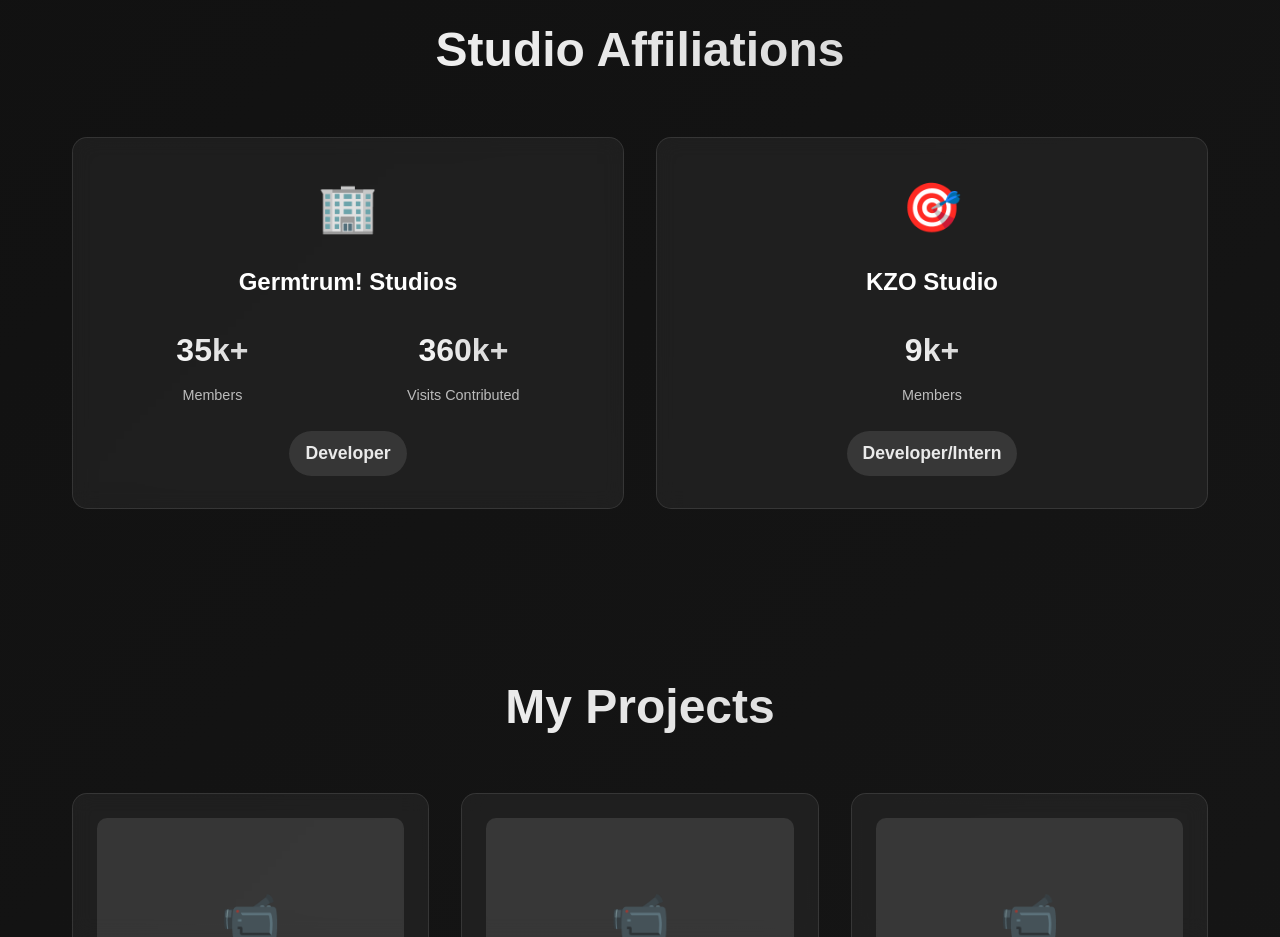
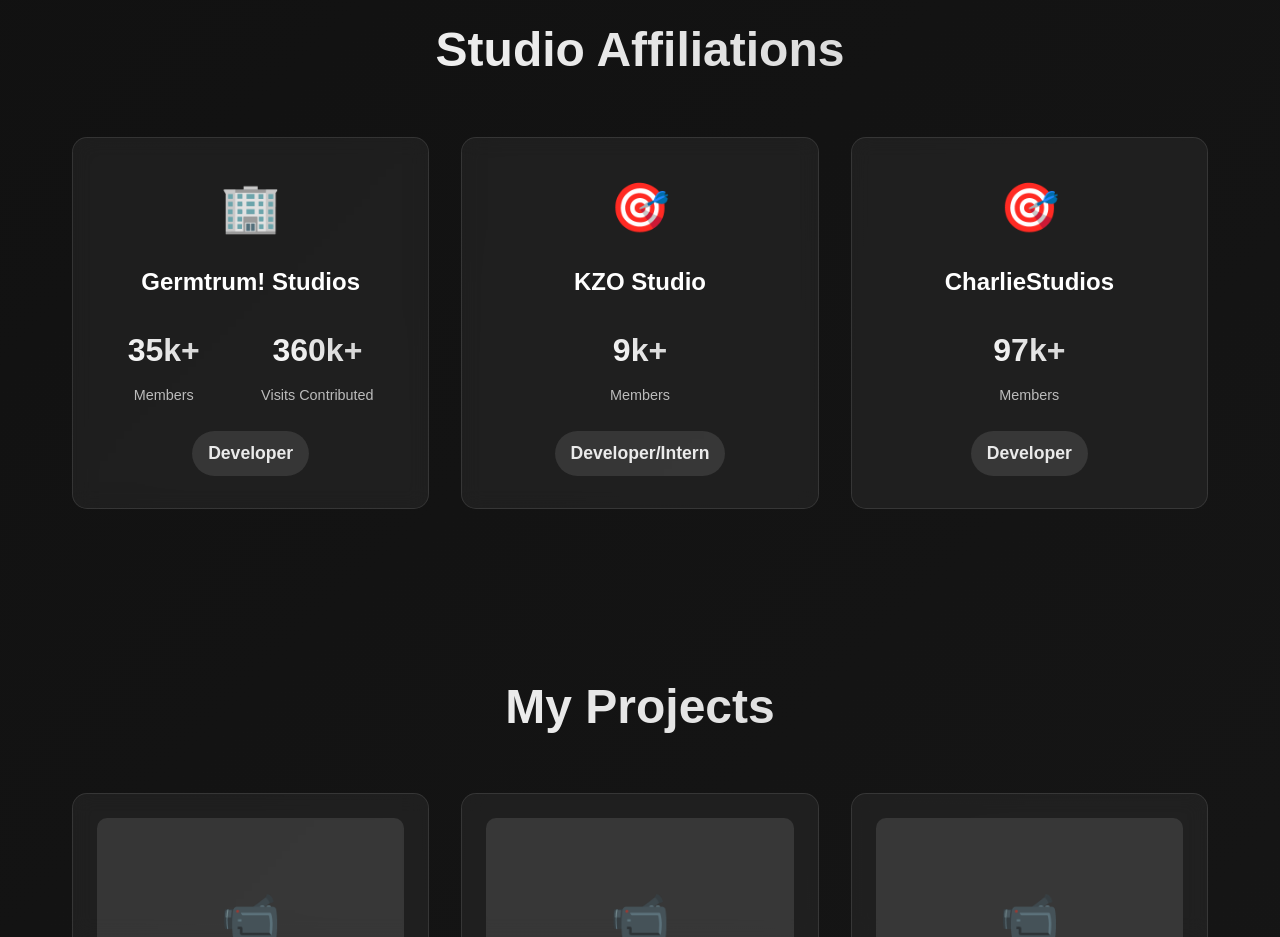
Before and after one commit to rokamodev/Roblox-Portfolio, a plain HTML site: page index.html in a window 1280 px wide. Shown: the part 1360-2297 px from the top of the page. Drawn offline with Linux system fonts and the light colour scheme.

Commit message:
Update index.html

```diff
--- a/index.html
+++ b/index.html
@@ -532,6 +532,18 @@
                 </div>
                 <p class="studio-role">Developer/Intern</p>
             </div>
+
+             <div class="studio-card fade-in">
+                <div class="studio-icon">🎯</div>
+                <h3 class="studio-name">CharlieStudios</h3>
+                <div class="studio-stats">
+                    <div class="stat">
+                        <span class="stat-number">97k+</span>
+                        <span class="stat-label">Members</span>
+                    </div>
+                </div>
+                <p class="studio-role">Developer</p>
+            </div>
         </div>
     </section>
 
```
